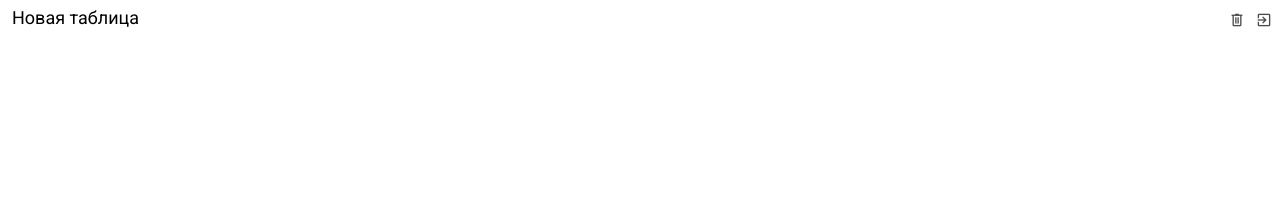
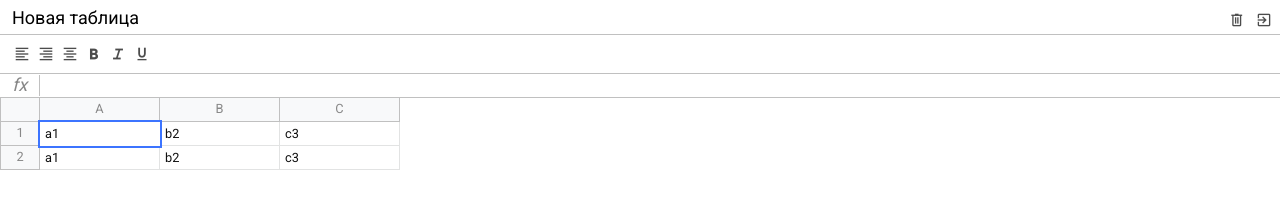
Before and after one commit to Syusina/exel, a website built with webpack: page src/index.html in a window 1280 px wide. Built offline with nearby package versions, Linux system fonts and the light colour scheme.

Commit message:
css table and toolbar

```diff
--- a/src/index.html
+++ b/src/index.html
@@ -22,9 +22,60 @@
           </div>
         </div>
       </div>
-      <div class="exel__toolber"></div>
-      <div class="exel__formula"></div>
-      <div class="exel__table"></div>
+      <div class="exel__toolbar">
+        <div class="button">
+          <span class="material-symbols-outlined">format_align_left</span>
+        </div>
+        <div class="button">
+          <span class="material-symbols-outlined">format_align_right</span>
+        </div>
+        <div class="button">
+          <span class="material-symbols-outlined">format_align_center</span>
+        </div>
+        <div class="button">
+          <span class="material-symbols-outlined">format_bold</span>
+        </div>
+        <div class="button">
+          <span class="material-symbols-outlined">format_italic</span>
+        </div>
+        <div class="button">
+          <span class="material-symbols-outlined">format_underlined</span>
+        </div>
+      </div>
+
+      <div class="exel__formula">
+        <div class="info">fx</div>
+        <div class="input" contenteditable spellcheck="false"></div>
+      </div>
+
+      <div class="exel__table">
+
+        <div class="row">
+          <div class="row-info"></div>
+          <div class="row-data">
+            <div class="column">A</div>
+            <div class="column">B</div>
+            <div class="column">C</div>
+          </div>
+        </div>
+        <div class="row">
+          <div class="row-info">1</div>
+          <div class="row-data">
+            <div class="cell selected" contenteditable>a1</div>
+            <div class="cell" contenteditable>b2</div>
+            <div class="cell" contenteditable>c3</div>
+          </div>
+        </div>
+        <div class="row">
+          <div class="row-info">2</div>
+          <div class="row-data">
+            <div class="cell">a1</div>
+            <div class="cell">b2</div>
+            <div class="cell">c3</div>
+          </div>
+        </div>
+
+      </div>
     </div>
   </div>
 
--- a/src/scss/_variables.scss
+++ b/src/scss/_variables.scss
@@ -1,2 +1,7 @@
 $header_height: 34px;
+$toolbar_height: 40px;
+$formula_height: 24px;
+$row-height: 24px;
 $border-color: #c0c0c0;
+$info-cell-width: 40px;
+$cell-width: 120px;
--- a/src/scss/formula.scss
+++ b/src/scss/formula.scss
@@ -2,5 +2,29 @@
 @import "mixins";
 
 .exel__formula {
+  position: absolute;
+  left: 0;
+  right: 0;
+  top: $header_height + $toolbar_height;
+  height: $formula_height;
+  display: flex;
+  align-items: center;
+  border-bottom: 1px solid $border-color;
 
+  .info {
+    font-size: 18px;
+    text-align: center;
+    font-style: italic;
+    border-right: 1px solid $border-color;
+    min-width: $info-cell-width;
+  }
+
+  .input {
+    padding: 4px;
+    font-size: 12px;
+    outline: none;
+    width: 100%;
+    height: 100%;
+    color: black;
+  }
 }
--- a/src/scss/index.scss
+++ b/src/scss/index.scss
@@ -17,5 +17,9 @@ body {
 }
 
 .exel {
-
+  position: relative;
+  color: #888;
+  height: 100%;
+  max-width: 100%;
+  font-size: 0.8rem;
 }
--- a/src/scss/table.scss
+++ b/src/scss/table.scss
@@ -2,5 +2,66 @@
 @import "mixins";
 
 .exel__table {
+  position: absolute;
+  left: 0;
+  right: 0;
+  top: $header_height + $toolbar_height + $formula_height;
+  overflow-x: auto;
+  padding-bottom: 2px;
+
+  .row {
+    display: flex;
+    flex-direction: row;
+    min-width: 18px;
+    height: $row-height;
+  }
+
+  .row-info {
+    display: flex;
+    justify-content: center;
+    align-items: center;
+    min-width: $info-cell-width;
+    height: 100%;
+    border: 1px solid $border-color;
+    background: #f8f9fa;
+    border-top: none;
+  }
+
+  .row-data {
+    display: flex;
+  }
+
+  .column {
+    display: flex;
+    justify-content: center;
+    align-items: center;
+    background: #f8f9fa;
+    min-width: 40px;
+    width: $cell-width;
+    border: 1px solid $border-color;
+    border-top: none;
+    border-left: none;
+    height: 100%;
+  }
+
+  .cell {
+    min-width: 40px;
+    padding: 5px;
+    width: $cell-width;
+    height: 100%;
+    border: 1px solid #e2e3e3;
+    border-top: none;
+    border-left: none;
+    color: #111;
+    white-space: nowrap;
+    outline: none;
+
+    &.selected {
+      border: none;
+      outline: 2px solid #3c74ff;
+      z-index: 2;
+    }
+  }
+
 
 }
--- a/src/scss/toolbar.scss
+++ b/src/scss/toolbar.scss
@@ -2,5 +2,17 @@
 @import "mixins";
 
 .exel__toolbar {
+  position: absolute;
+  left: 0;
+  right: 0;
+  top: $header_height;
+  height: $toolbar_height;
+  border-top: 1px solid $border-color;
+  border-bottom: 1px solid $border-color;
+  padding: 7px 10px;
+  display: flex;
+}
 
+.button {
+  @include button(green);
 }
```
